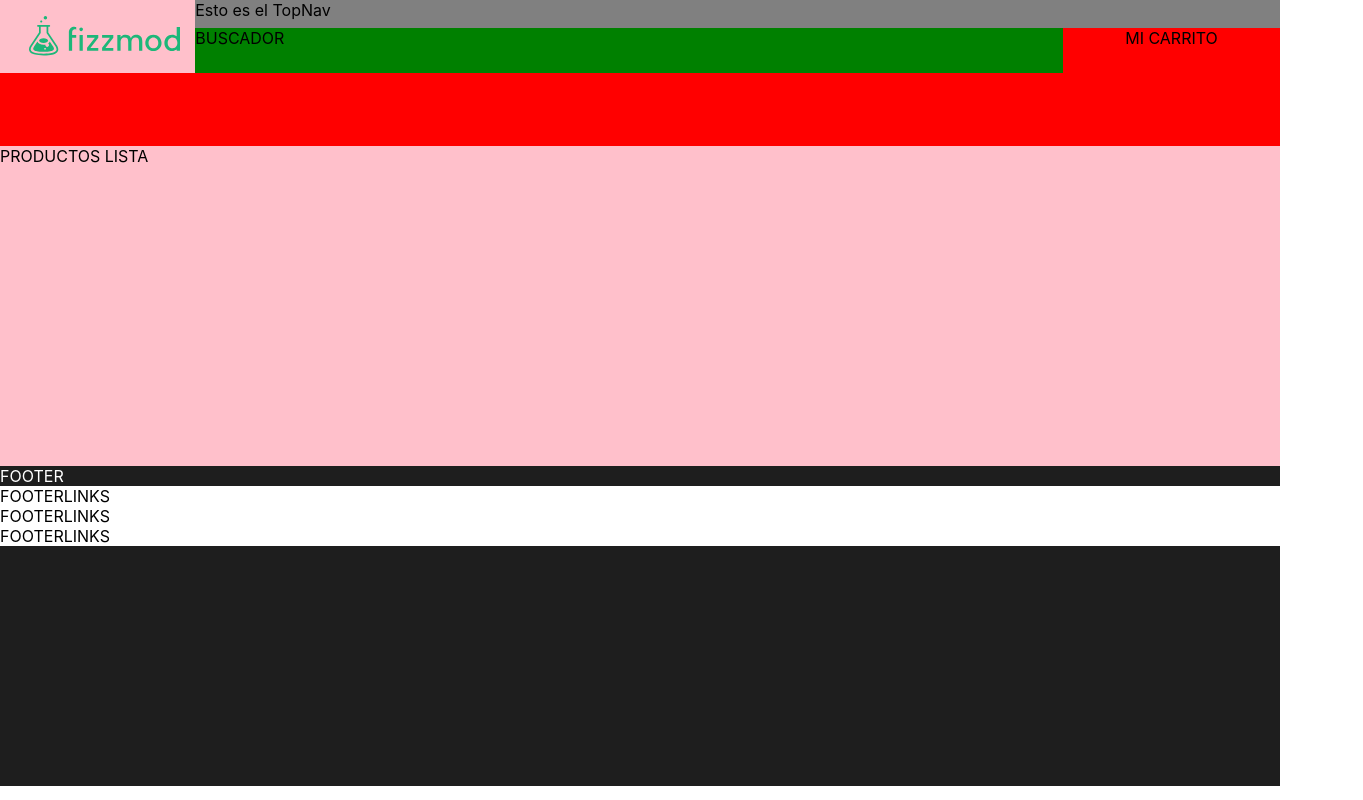
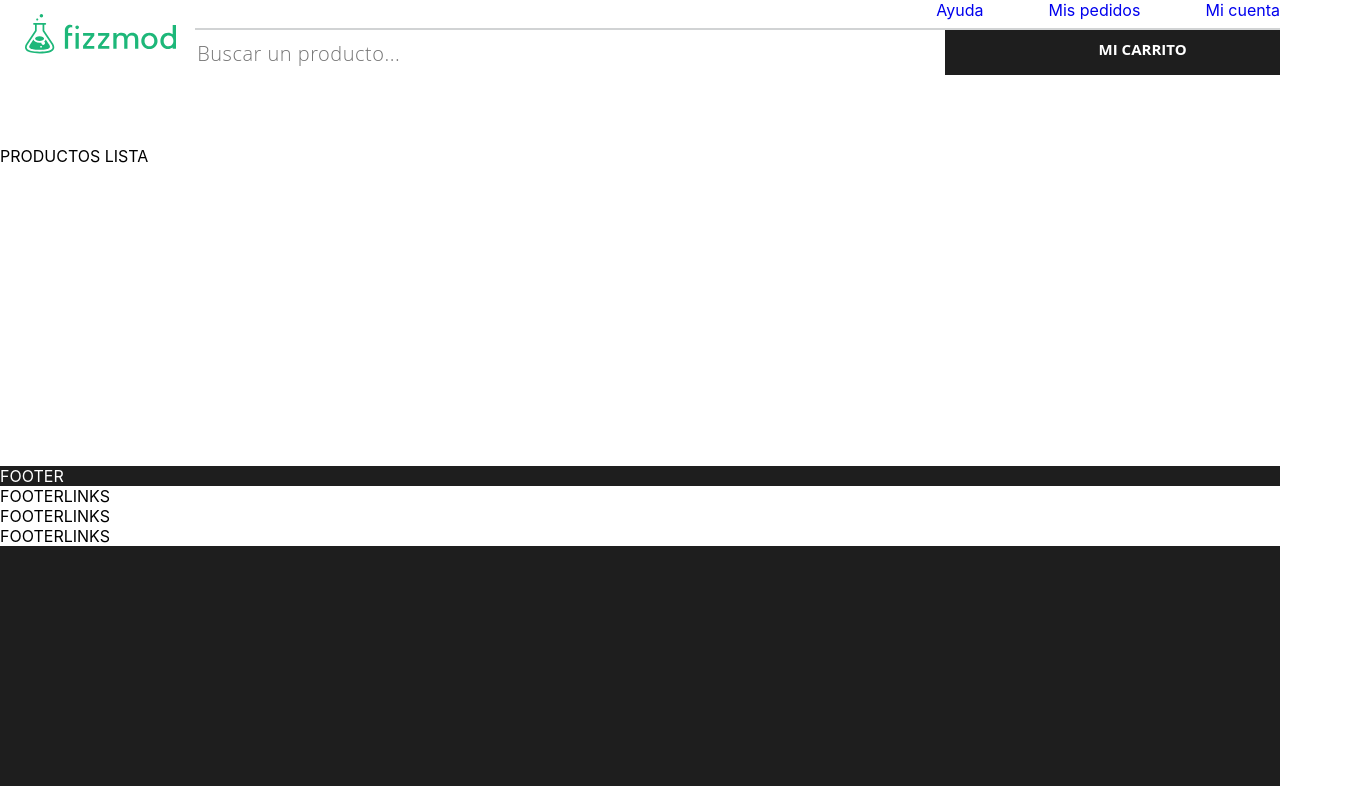
Before and after one commit to AndreaGimenez/Store, a React (Create React App) app: page / in a window 1280 px wide. Shown: the whole page, 1363 px wide, since content can reach past the window. Built offline with nearby package versions, Linux system fonts and the light colour scheme; no server answers.

Commit message:
terminacion del header

```diff
--- a/package.json
+++ b/package.json
@@ -5,8 +5,7 @@
   "dependencies": {
     "react": "^16.9.0",
     "react-dom": "^16.9.0",
-    "react-scripts": "3.1.1",
-    "webpack": "^4.39.3"
+    "react-scripts": "3.1.1"
   },
   "scripts": {
     "start": "react-scripts start",
--- a/src/App.css
+++ b/src/App.css
@@ -3,7 +3,6 @@
 }
 
 .header{
-    background-color : red;
     height:146px;
     width:1280px;
 }
@@ -15,12 +14,10 @@
 }
 
 .topnav{
-    background: grey;
     box-sizing: border-box;
     height:38%;
     width: 100%;
     float: right;
-    /* border: 1px solid #D1D3D4; */
 }
 
 .body {
@@ -35,11 +32,9 @@
 
 .listado-productos {
     height: 320px;
-    background-color: pink;
 }
 
 #logo{
-  background: pink;
   height:100%;
   width: 18%;
   position: relative;
@@ -51,8 +46,8 @@
 }
 .imagen-logo{
   position:absolute;
-  top:22.5%;
-  left:15%;
+  top:19.5%;
+  left:13%;
 }
 
 .busquedas{
@@ -62,17 +57,28 @@
 }
 .buscador{
   width: 80%;
-  background: green;
   display: flex;
+
 }
 
+.buscador-position{
+  width:100%;
+  height:100%;
+  color: #1E1E1E;
+  font-family: "Open Sans";
+  font-size: 20px;
+  font-weight: 300;
+  letter-spacing: 0.5px;
+  line-height: 27px;
+  border:none;
+}
 .carrito{
-  background: yellow;
 }
 
 .menu{
   background: violet;
   height: 100%;
+  display:flex;
 }
 
 .footer-link{
@@ -101,8 +107,65 @@
 }
 .carrito{
   height: 100%;
-  width: 20%;
-    background: red;
+  width: 20;
   float: right;
   text-align: center;
+  background-color: #1E1E1E;
 }
+
+.mi-carrito{
+  height: 100%;
+  width: 100%;
+  color: #FFFFFF;
+  font-family: "Open Sans";
+  font-size: 15px;
+  font-weight: bold;
+  line-height: 20px;
+  text-align: center;
+  position:relative;
+  top:20.5%;
+  left:9%;
+}
+
+.menu-item{
+  width: 256px;
+  height: 100%;
+  background-color: #1DB779;
+  color: #FFFFFF;
+}
+
+.menu-names{
+  height: 20px;
+  width: 210px;
+  color: #FFFFFF;
+  font-family: "Open Sans";
+  font-size: 15px;
+  font-weight: bold;
+  line-height: 20px;
+  text-align: center;
+  position:relative;
+  top:34.5%;
+  left:28%;
+  }
+
+.line {
+  box-sizing: border-box;
+  height: 1px;
+  width: 100%;
+  border: 1px solid #D1D3D4;
+  margin:0;
+}
+
+.topnav-items{
+  float: right;
+  text-decoration: none;
+    margin-left:6%;
+}
+
+.topnav-item{
+  color: #1DB779;
+  font-family: "Open Sans";
+  font-size: 13px;
+  line-height: 18px;
+  text-align: center;
+}
--- a/src/partes/TopNav.js
+++ b/src/partes/TopNav.js
@@ -1,9 +1,19 @@
 import React, {Component} from 'react'
+
+const topnav_items = [
+  "Mi cuenta","Mis pedidos","Ayuda"
+]
 
 export class TopNav extends Component{
     render(){
         return(
-            <div className="topnav">Esto es el TopNav</div>
+            <div className="topnav">
+              {topnav_items.map((item) => (
+                renderItem(item)
+              ))}
+            </div>
         )
     }
 }
+
+const renderItem = (item) =><a href="#" className="topnav-items"><span className="topnav_item">{item}</span></a>
--- a/src/partes/banner.js
+++ b/src/partes/banner.js
@@ -41,18 +41,9 @@ export class Banner extends Component {
       const { currentImageIndex, error, isLoaded, slides } = this.state;
 
       return(this.state.isLoaded ?
+
         <div>
-          <Arrow
-          direction="left"
-          clickFunction={ this.previousSlide }
-          glyph="&#9664;" />
-
         <ImageSlide url={ slides[currentImageIndex]} />
-
-          <Arrow
-          direction="right"
-          clickFunction={ this.nextSlide }
-          glyph="&#9654;" />
         </div> : loading)
 
     }
@@ -66,7 +57,15 @@ const ImageSlide = ({ url }) => {
   };
   let image = require('../imagenes/BANNERS/' + url.imgName)
   return (
-    <img src={image} className="banner-slider"/>
+    <div>
+        <Arrow
+        direction="left"
+        glyph="&#9664;" />
+      <img src={image} className="banner-slider"/>
+        <Arrow
+        direction="right"
+        glyph="&#9654;" />
+    </div>
   );
 }
 
--- a/src/partes/buscador.js
+++ b/src/partes/buscador.js
@@ -3,7 +3,10 @@ import React, {Component} from 'react'
 export class Buscador extends Component{
     render(){
         return(
-            <div className="buscador">{this.props.title}</div>
+            <div className="buscador">
+              <input placeholder="Buscar un producto..." className="buscador-position">
+              </input>
+            </div>
         )
     }
 }
--- a/src/partes/carrito.js
+++ b/src/partes/carrito.js
@@ -3,7 +3,7 @@ import imagen from '../imagenes/front-test-font-icon/fonts/front-test-font-icon.
 
 export const Carrito = (props) => {
   return(<div className="carrito">
-    <span>{props.title}</span>
+    <span className="mi-carrito">{props.title}</span>
     <img src={imagen}/>
   </div>)
 }
--- a/src/partes/header.js
+++ b/src/partes/header.js
@@ -17,6 +17,7 @@ Menú/Navegador */
                   <Logo />
                   <div className="superior-derecho">
                     <TopNav />
+                    <hr className="line"/>
                     <div className="busquedas">
                       <Buscador title="BUSCADOR"/>
                       <Carrito title="MI CARRITO"/>
--- a/src/partes/menu.js
+++ b/src/partes/menu.js
@@ -31,10 +31,15 @@ export class Menu extends Component{
 
   render(){
     const { isLoaded, categories } = this.state;
-
+    console.log("categories",categories)
     return(this.state.isLoaded ?
       <div className="menu">
-          menu
+          {categories.map((categorie,key) =>
+            menuItem(categorie))}
       </div> : <div></div>)
   }
 }
+
+const menuItem = (categorie) => <div className="menu-item">
+    <a href={categorie.href} style={{textDecoration: "none" }}><span className="menu-names">{categorie.title}</span></a>
+</div>
```
Also changed, not shown: 1 other file (tests, documents, lock files or other folders).
